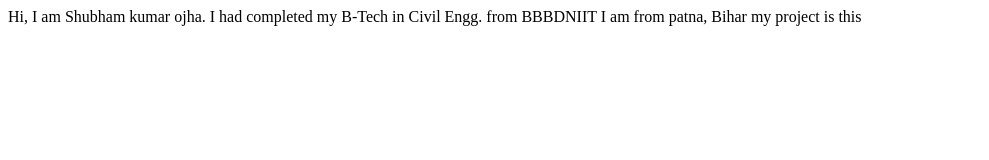
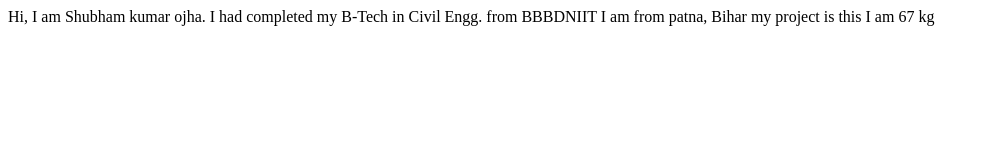
Before and after one commit to ozzall/README.MD, a plain HTML site: page index.html in a window 1280 px wide. Shown: the whole page, without its empty margins (0-989 px from the left). Drawn offline with Linux system fonts and the light colour scheme.

Commit message:
doc: update

```diff
--- a/index.html
+++ b/index.html
@@ -11,5 +11,6 @@
     I had completed my B-Tech in Civil Engg. from BBBDNIIT
     I am from patna, Bihar
     my project is this
+    I am 67 kg
 </body>
 </html>
```
